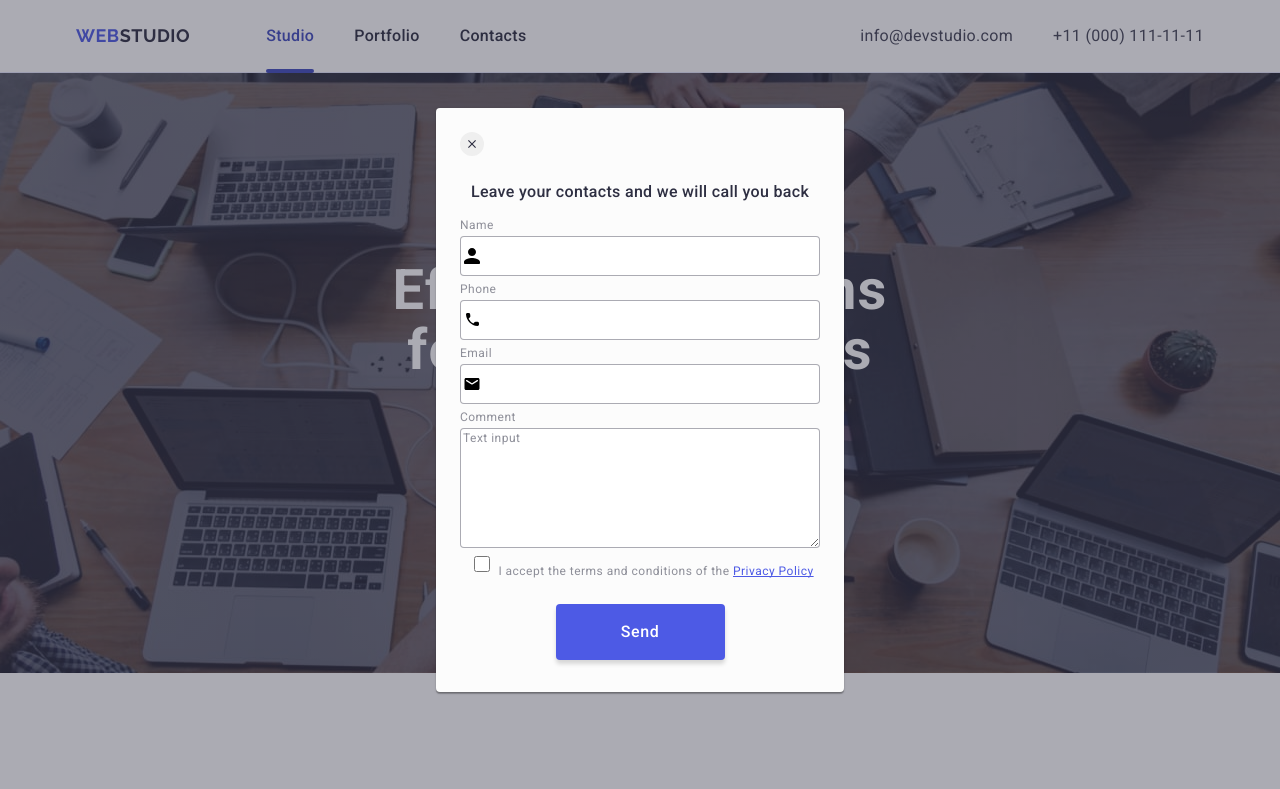
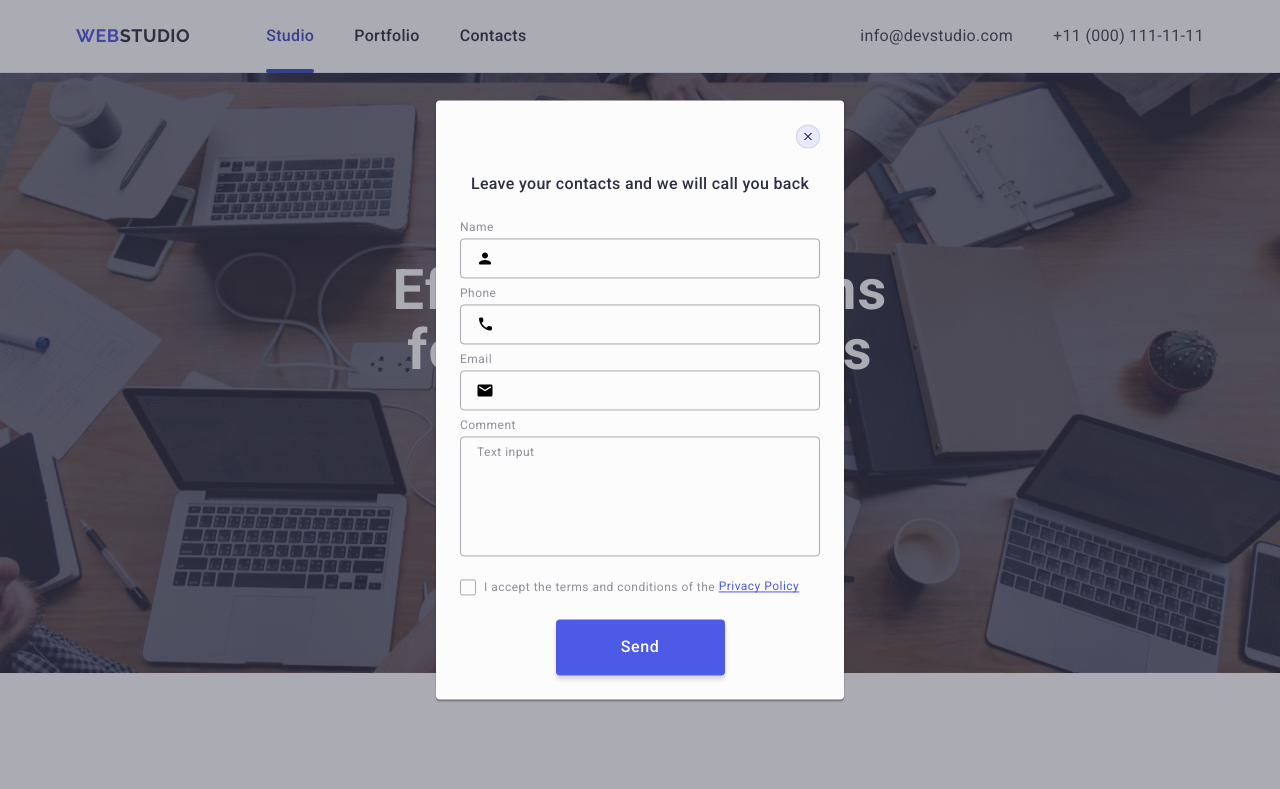
Before and after one commit to DonAkkardion/goit-markup-hw-05, a plain HTML site: page index.html in a window 1280 px wide. Shown: the top 789 px of the page. Drawn offline with nearby package versions, Linux system fonts and the light colour scheme.

Commit message:
final changes

```diff
--- a/css/styles.css
+++ b/css/styles.css
@@ -38,7 +38,14 @@ img{
     max-width: 100%;
     height: auto;
 }
-
+:root{
+    --modal-title-color: #2e2f42;
+    --modal-label-color: #8e8f99;
+    --modal-check-color: #8e8f99;
+    --modal-custom-check-color: #404bbf;
+    --modal-check-fill-color: #f4f4fd;
+    --modal-check-link-color: #4d5ae5;
+}
 .visually-hidden {
     position: absolute;
     width: 1px;
@@ -533,38 +540,42 @@ img{
 }
 .footer-link-list-icon{
     fill: #f4f4fd;
+
     width: 24px;
     height: 24px;
 }
 .footer-subscribe {
     padding-left: 80px;
 }
-.footer-input-wrap{
+.footer-subscribe-form{
     display: flex;
     align-items: center;
     justify-content: center;
     flex-direction: row;
-    margin-top: 16px;
+    gap: 24px;
 }
 .footer-input {
 
-    border-color: #fff;
+    border: 1px solid #ffffff;
     border-radius: 4px;
     width: 264px;
     height: 40px;
     box-shadow: 0 4px 4px 0 rgba(0, 0, 0, 0.15);
+    font-size: 12px;
+    line-height: 2;
+    letter-spacing: 0.04em;
+    padding-left: 16px;
+    color: #ffffff;
 
     background-color: transparent;
     transition: border-color 250ms cubic-bezier(0.4, 0, 0.2, 1);
 }
 .footer-input::placeholder{
-    color: #fff;
+    color: #ffffff;
     font-family: "Roboto", sans-serif;
     font-weight: 400;
-    font-size: 12px;
 
-    line-height: 2;
-    letter-spacing: 0.04em;
+
     color: #fff;
 }
 .footer-subscribe-text {
@@ -574,6 +585,7 @@ img{
     line-height: 1.5;
     letter-spacing: 0.02em;
     color: #fff;
+    margin-bottom: 16px;
 }
 .footer-subscribe-btn{
     display: flex;
@@ -584,12 +596,25 @@ img{
     border-radius: 4px;
     border: none;
     padding: 8px 24px;
-    width: 165px;
+    min-width: 165px;
     height: 40px;
     background: #4d5ae5;
-    color: #fff;
-    margin-left: 24px;
+
+    font-family: "Roboto", sans-serif;
+    font-weight: 500;
+    line-height: 1.5;
+    letter-spacing: 0.04em;
+    font-size: 16px;
+    color: #ffffff;
+
 }
+.subscribe-btn-icon{
+    fill: #f4f4fd;
+    margin-left: 16px;
+    width: 24px;
+    height: 24px;
+}
+
 .footer-input:focus {
     border-color: #4d5ae5;
 }
@@ -607,13 +632,14 @@ img{
     height: 100%;
     z-index: 999;
     position: fixed;
-        top: 0;
-        left: 0;
-        background-color: rgba(46, 47, 66, 0.4);
+    top: 0;
+    left: 0;
+    background-color: rgba(46, 47, 66, 0.4);
     opacity: 0;
     visibility: hidden;
     pointer-events: none;
-    transition: opacity 250ms cubic-bezier(0.4, 0, 0.2, 1);
+    transition: opacity 250ms cubic-bezier(0.4, 0, 0.2, 1),
+                visibility 250ms cubic-bezier(0.4, 0, 0.2, 1);
 
 }
 .backdrop.is-open {
@@ -630,30 +656,33 @@ img{
     left: 50%;
     transform: translate(-50%, -50%);
     width: 408px;
-    height: 584px;
-    padding: 24px;
+    min-height: 584px;
+    padding: 72px 24px 24px 24px;
+
     border-radius: 4px;
     box-shadow: 0 1px 1px 0 rgba(0, 0, 0, 0.14), 0 1px 3px 0 rgba(0, 0, 0, 0.12), 0 2px 1px 0 rgba(0, 0, 0, 0.2);
     background-color: #fcfcfc;
+
+    transition: transform 250ms cubic-bezier(0.4, 0, 0.2, 1);
 }
-.modal-content{
-    display: flex;
-    flex-direction: column;
-    align-items: center;
-    justify-content: center;
 
-}
 
 .modal-close-btn {
     display: flex;
     align-items: center;
     justify-content: center;
+    position: absolute;
+    top: 24px;
+    right: 24px;
 
     width: 24px;
     height: 24px;
-    border-radius: 100%;
-    border: 1px rgba(0, 0, 0, 0.1);
-    fill: #e7e9fc;
+    padding: 0;
+    border-radius: 50%;
+    border: 1px solid rgba(0, 0, 0, 0.1);
+    background-color: #e7e9fc;
+
+    transition: background-color 250ms cubic-bezier(0.4, 0, 0.2, 1), border 250ms cubic-bezier(0.4, 0, 0.2, 1);
 
 }
 .modal-close-icon{
@@ -663,33 +692,46 @@ img{
 
     fill: #2e2f42;
 
+    transition: fill 250ms cubic-bezier(0.4, 0, 0.2, 1);
 }
 .modal-title {
-    margin-top: 24px;
+    font-weight: 500;
+    font-size: 16px;
+    line-height: 1.5;
+    text-align: center;
+    letter-spacing: 0.02em;
+
+    margin-bottom: 16px;
+
 
     letter-spacing: 0.02em;
     text-align: center;
-    color: #2e2f42;
+    color: var(--modal-title-color);
 }
 
 .modal-form {
-    display: flex;
-    flex-direction: column;
-    align-items: center;
 
-    margin-top: 8px;
 }
 
 .modal-field {
+    margin-top: 8px;
+}
+.modal-field-comment{
+    margin-bottom: 16px;
+}
+.modal-field-check {
+    margin-bottom: 24px;
 
 }
+.modal-label {
+    display: block;
+    margin-bottom: 4px;
 
-.modal-label {
     font-weight: 400;
     font-size: 12px;
-    line-height: 1.2;
+    line-height: 1.17;
     letter-spacing: 0.04em;
-    color: #8e8f99;
+    color: var(--modal-label-color);
 }
 
 .modal-input-wrap {
@@ -703,19 +745,28 @@ img{
 
 .modal-icon {
     position: absolute;
+    left: 16px;
     top: 50%;
-
     transform: translateY(-50%);
 
+    width: 18px;
+    height: 24px;
 
+    transition: fill 250ms cubic-bezier(0.4, 0, 0.2, 1);
 }
 
 .modal-input {
+
+
     border: 1px solid rgba(46, 47, 66, 0.4);
     border-radius: 4px;
-    width: 360px;
+    background-color: transparent;
+    width: 100%;
     height: 40px;
-    transition: border-color 300ms linear;
+    padding-left: 38px;
+
+    outline: transparent;
+    transition: border-color 250ms cubic-bezier(0.4, 0, 0.2, 1);
 }
 
 .modal-input:focus + .modal-icon{
@@ -726,15 +777,21 @@ img{
     border-color: #4d5ae5;
 }
 .modal-text {
+    padding: 8px 16px;
     border: 1px solid rgba(46, 47, 66, 0.4);
     border-radius: 4px;
-    width: 360px;
+    width: 100%;
     height: 120px;
     font-weight: 400;
     font-size: 12px;
-    line-height: 1.2;
+    line-height: 1.17;
     letter-spacing: 0.04em;
+    background-color: transparent;
     color: rgba(46, 47, 66, 0.4);
+
+    outline: transparent;
+    resize: none;
+    transition: border-color 250ms cubic-bezier(0.4, 0, 0.2, 1);
 
 }
 .modal-text::placeholder{
@@ -745,9 +802,10 @@ img{
     letter-spacing: 0.04em;
     color: #8e8f99;
 }
-.modal-textarea-content{
+.modal-text:focus{
+    border-color: #4d5ae5;
+}
 
-}
 .modal-phone {}
 
 .modal-check {
@@ -758,36 +816,45 @@ img{
 }
 
 .check-text {
+    display: flex;
+    align-items: center;
+
+
     position: relative;
     font-weight: 400;
-        font-size: 12px;
+    font-size: 12px;
 
-        line-height: 1.2;
-        letter-spacing: 0.04em;
-        color: #8e8f99;
+    line-height: 1.17;
+    letter-spacing: 0.04em;
+    color: var(--modal-check-color);
     margin-top: 16px;
 }
-/* .check-text span{
-    position: relative;
+.check-text span{
+    display: inline-flex;
+    align-items: center;
+    justify-content: center;
+    margin-right: 8px;
+
     width: 16px;
     height: 16px;
+    border: 1px solid rgba(46, 47, 66, 0.4);
     border-radius: 2px;
-    border: 1px solid rgba(46, 47, 66, 0.4);
-    display: flex;
-    align-items: center;
-    justify-content: center;
     fill: transparent;
-} */
-/* .modal-check:checked+.check-text span {
-    background-color: #fd9222;
+    transition: background-color 250ms cubic-bezier(0.4, 0, 0.2, 1),
+                border 250ms cubic-bezier(0.4, 0, 0.2, 1),
+                fill 250ms cubic-bezier(0.4, 0, 0.2, 1);
+}
+
+
+.modal-check-icon {
+    width: 10px;
+    height: 8px;
+}
+
+.modal-check:checked + .check-text span{
+    background-color: var(--modal-custom-check-color);
     border: none;
-    fill: #fafafa;
-} */
-.modal-check-icon {
-    position: absolute;
-    top: 50%;
-    left: 50%;
-    visibility: hidden;
+    fill: var(--modal-check-fill-color);
 
 }
 
@@ -798,12 +865,10 @@ img{
     line-height: 1.3;
     text-decoration: underline;
     text-decoration-skip-ink: none;
-    color: #4d5ae5;
+    color: var(--modal-check-link-color);
 }
 
 .modal-send-btn{
-
-
     display: block;
     align-items: flex-start;
     justify-content: flex-start;
@@ -812,12 +877,13 @@ img{
     border: none;
     border-radius: 4px;
     padding: 16px 32px;
+    margin: auto;
     min-width: 169px;
     height: 56px;
     margin-top: 24px;
 
 
-    background: #4d5ae5;
+    background-color: #4d5ae5;
     box-shadow: 0 4px 4px 0 rgba(0, 0, 0, 0.15);
     font-family: 'Roboto', sans-serif;
     font-weight: 500;
@@ -825,6 +891,19 @@ img{
     font-size: 16px;
     letter-spacing: 0.04em;
     text-align: center;
-    color: #fff;
+    color: #ffffff;
+
+    transition: background-color 250ms cubic-bezier(0.4, 0, 0.2, 1);
+}
+
+.modal-close-btn:hover,
+.modal-close-btn:focus {
+    background-color: #404bbf;
+    border: none;
+}
+
+.modal-close-btn:hover .modal-close-icon,
+.modal-close-btn:focus .modal-close-icon{
+    fill: #ffffff;
 }
 /** ============================== */
--- a/index.html
+++ b/index.html
@@ -433,20 +433,20 @@
         <div class="footer-subscribe">
           <p class="footer-subscribe-text">Subscribe</p>
           <form class="footer-subscribe-form">
-            <div class="footer-input-wrap">
+            <label class="footer-form">
               <input
                 type="email"
                 name="user-email"
                 class="footer-input"
                 placeholder="E-mail"
               />
+            </label>
             <button type="submit" class="footer-subscribe-btn">
               Subscribe
-                <svg width="24" height="24" class="footer-link-list-icon">
+              <svg width="24" height="24" class="subscribe-btn-icon">
                 <use href="./images/icons.svg#icon-send"></use>
               </svg>
             </button>
-            </div>
           </form>
         </div>
       </div>
@@ -459,7 +459,6 @@
           </svg>
         </button>
 
-        <div class="modal-content">
         <p class="title modal-title">
           Leave your contacts and we will call you back
         </p>
@@ -475,13 +474,13 @@
                 required
                 id="user-name"
               />
-                <svg class="modal-icon" width="24" height="24">
+              <svg class="modal-icon" width="18" height="24">
                 <use href="./images/icons.svg#icon-person"></use>
               </svg>
             </div>
           </div>
           <div class="modal-field">
-              <label for="user-name" class="modal-label">Phone</label>
+            <label for="user-tel" class="modal-label">Phone</label>
             <div class="modal-input-wrap">
               <input
                 type="tel"
@@ -491,13 +490,13 @@
                 required
                 title="+380 (96) 111-11-11"
               />
-                <svg class="modal-icon" width="24" height="24">
+              <svg class="modal-icon" width="18" height="24">
                 <use href="./images/icons.svg#icon-phone"></use>
               </svg>
             </div>
           </div>
           <div class="modal-field">
-              <label for="user-name" class="modal-label">Email</label>
+            <label for="user-email" class="modal-label">Email</label>
             <div class="modal-input-wrap">
               <input
                 type="email"
@@ -505,14 +504,14 @@
                 class="modal-input"
                 placeholder=""
               />
-                <svg class="modal-icon" width="24" height="24">
+              <svg class="modal-icon" width="18" height="24">
                 <use href="./images/icons.svg#icon-email"></use>
               </svg>
             </div>
           </div>
-            <div class="modal-field">
+          <div class="modal-field modal-field-comment">
             <label for="user-comment" class="modal-label">Comment</label>
-              <div class="modal-input-wrap">
+
             <textarea
               name="user-comment"
               id="user-comment"
@@ -520,31 +519,29 @@
               class="modal-text"
             ></textarea>
           </div>
-            </div>
-            <div class="modal-field">
-              <div class="modal-input-wrap">
+          <div class="modal-field-check">
+            <input
+              type="checkbox"
+              name="user-privacy"
+              required
+              id="user-privacy"
+              class="modal-check visually-hidden"
+              value="true"
+            />
+            <label for="user-privacy" class="check-text">
               <span>
                 <svg class="modal-check-icon" width="10" height="8">
                   <use href="./images/icons.svg#icon-check"></use>
                 </svg>
               </span>
-                <input
-                  type="checkbox"
-                  name="privacy"
-                  required
-                  id="privacy"
-                  class="modal-check"
-                />
-                <label for="privacy" class="check-text">
-                  I accept the terms and conditions of the
-                  <a href="" class="check-link">Privacy Policy</a></label
-                >
-              </div>
+              I accept the terms and conditions of the &zwnj;
+
+              <a href="" class="check-link">Privacy Policy</a>
+            </label>
           </div>
           <button type="submit" class="modal-send-btn">Send</button>
         </form>
       </div>
     </div>
-    </div>
   </body>
 </html>
```
Lines whose indentation alone changed are shown as unchanged.
